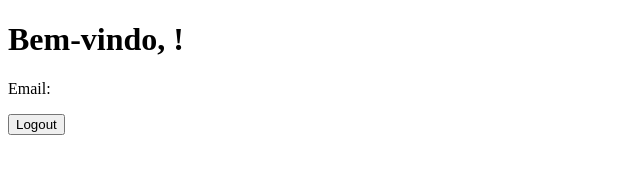
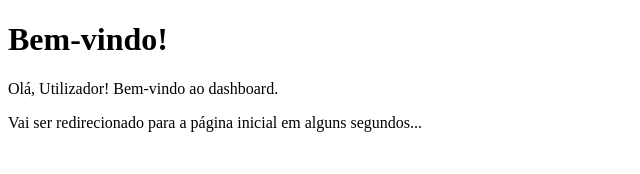
Before and after one commit to VinusSocialClub/WineLoversTest, a plain HTML site: page dashboard.html in a window 1280 px wide. Shown: the whole page, without its empty margins (0-640 px from the left). Drawn offline with Linux system fonts and the light colour scheme.

Commit message:
Update dashboard.html

```diff
--- a/dashboard.html
+++ b/dashboard.html
@@ -5,19 +5,18 @@
   <title>Dashboard</title>
 </head>
 <body>
-  <h1>Bem-vindo, <span id="username"></span>!</h1>
-  <p>Email: <span id="email"></span></p>
-
-  <button onclick="logout()">Logout</button>
+  <h1>Bem-vindo!</h1>
+  <p id="welcomeMessage"></p>
+  <p>Vai ser redirecionado para a página inicial em alguns segundos...</p>
 
   <script>
-    document.getElementById('username').textContent = localStorage.getItem('username');
-    document.getElementById('email').textContent = localStorage.getItem('email');
+    const username = localStorage.getItem('username') || 'Utilizador';
+    document.getElementById('welcomeMessage').textContent = `Olá, ${username}! Bem-vindo ao dashboard.`;
 
-    function logout() {
-      localStorage.clear();
-      window.location.href = 'login.html';
-    }
+    // Redirecionar automaticamente após 7 segundos (7000 ms)
+    setTimeout(() => {
+      window.location.href = 'https://vinussocialclub.github.io/WineLoversTest';
+    }, 7000);
   </script>
 </body>
 </html>
```
